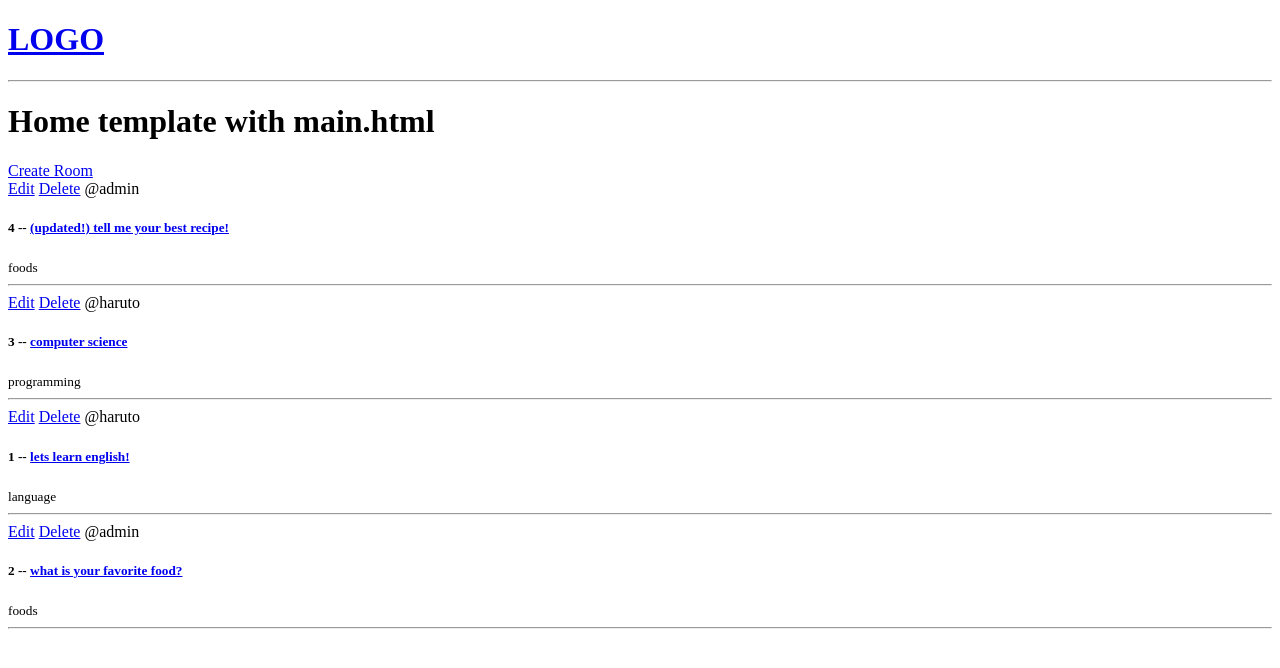
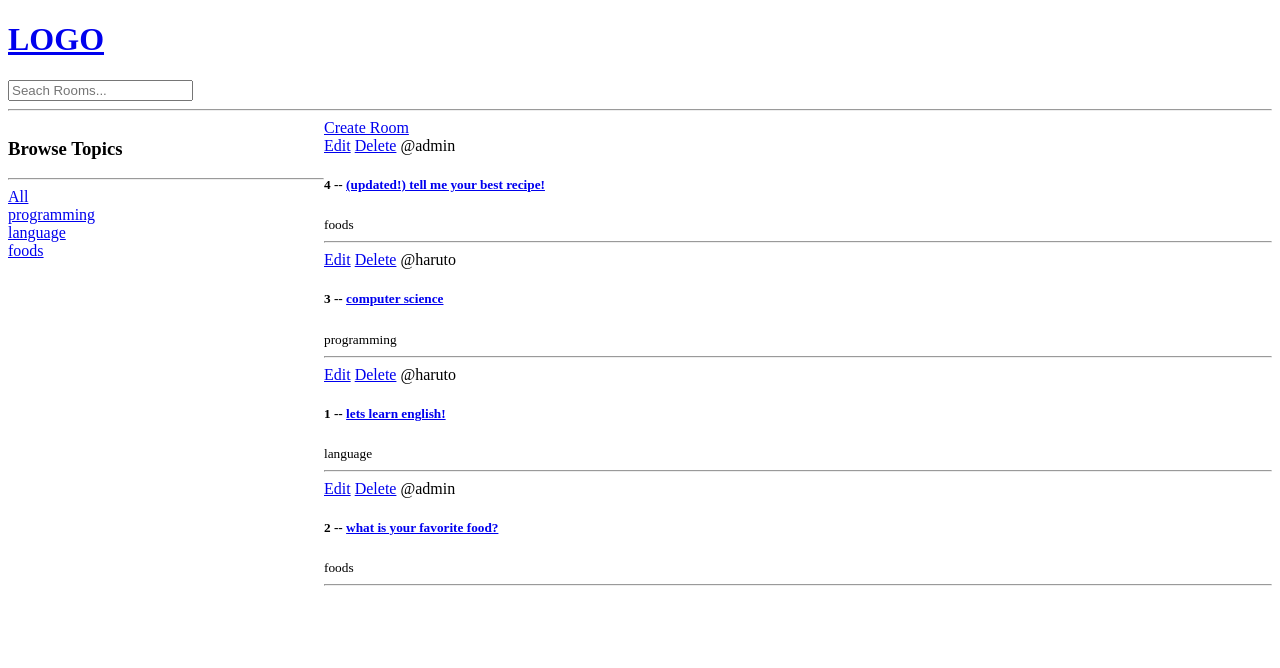
Before and after one commit to kikutan-day65/discord-like-django, a Django app: page / in a window 1280 px wide. Shown: the top 668 px of the page. Run offline with Django 4.2, Linux system fonts and the light colour scheme; data comes from the database, SQL or seed files in the repository.

Commit message:
create a search function, it works with filter

```diff
--- a/base/templates/base/home.html
+++ b/base/templates/base/home.html
@@ -1,8 +1,31 @@
 {% extends 'main.html' %}
 
 {% block content %}
-    <h1>Home template with main.html</h1>
 
+<style>
+    .home-container {
+        display: grid;
+        grid-template-columns: 1fr 3fr;
+    }
+</style>
+
+
+<div class="home-container">
+
+    <div>
+        <h3>Browse Topics</h3>
+        <hr>
+
+        <div>
+            <a href="{% url 'home' %}">All</a>
+        </div>
+
+        {% for topic in topics %}
+            <div>
+                <a href="{% url 'home' %}?q={{topic.name}}">{{topic.name}}</a>
+            </div>
+        {% endfor %}
+    </div>
 
     <div>
 
@@ -14,7 +37,9 @@
                 <a href="{% url 'update-room' room.id %}">Edit</a>
                 <a href="{% url 'delete-room' room.id %}">Delete</a>
                 <span>@{{room.host.username}}</span>
-                    <h5>{{room.id}} -- <a href="{% url 'room' room.id %}">{{room.name}}</a></h5>
+                <h5>
+                    {{room.id}} -- <a href="{% url 'room' room.id %}">{{room.name}}</a>
+                </h5>
                 <small>{{room.topic.name}}</small>
                 <hr>
             </div>
@@ -23,4 +48,6 @@
 
     </div>
 
+</div>
+
 {% endblock content %}
--- a/base/views.py
+++ b/base/views.py
@@ -1,13 +1,24 @@
 from django.shortcuts import render, redirect
+from django.db.models import Q # used for search function
 
-from .models import Room
+from .models import Room, Topic
 from .forms import RoomForm
 
 # Create your views here.
 
 def home(request):
-    rooms = Room.objects.all()
-    context = {'rooms': rooms}
+    q = request.GET.get('q') if request.GET.get('q') != None else ''
+
+
+    rooms = Room.objects.all().filter(
+        Q(topic__name__icontains=q) |
+        Q(name__icontains=q) |
+        Q(description__icontains=q)
+        )
+
+    topics = Topic.objects.all()
+
+    context = {'rooms': rooms, 'topics': topics}
     return render(request, 'base/home.html', context)
 
 def room(request, pk):
--- a/templates/navbar.html
+++ b/templates/navbar.html
@@ -2,4 +2,8 @@
     <h1>LOGO</h1>
 </a>
 
+    <form method="GET" action="{% url 'home' %}">
+        <input type="text" name="q" placeholder="Seach Rooms...">
+    </form>
+
 <hr>
```
Lines whose indentation alone changed are shown as unchanged.
